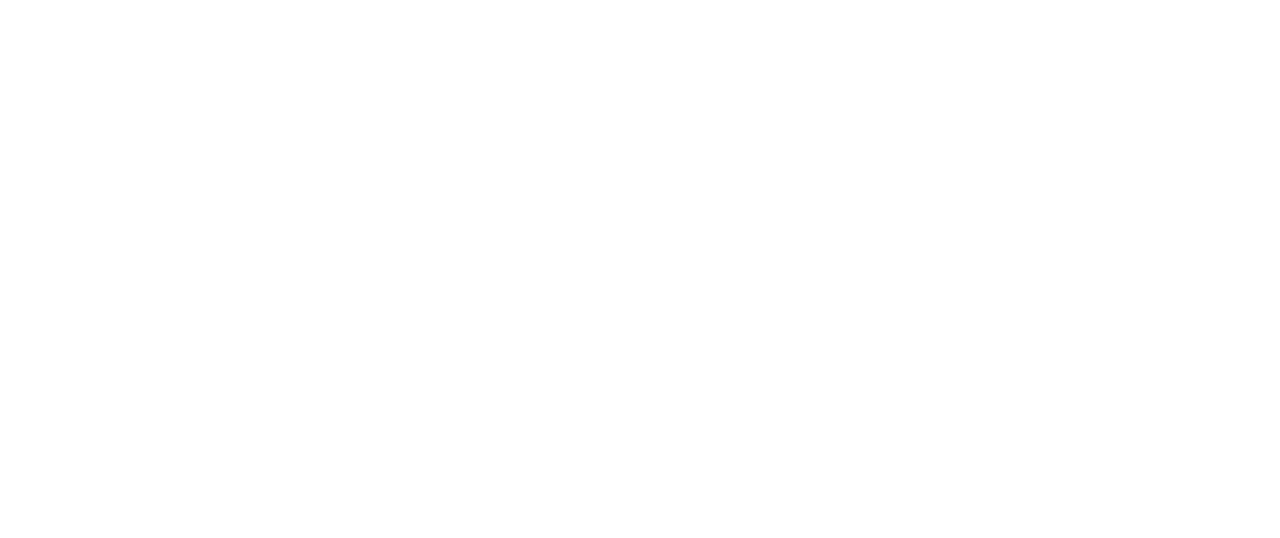
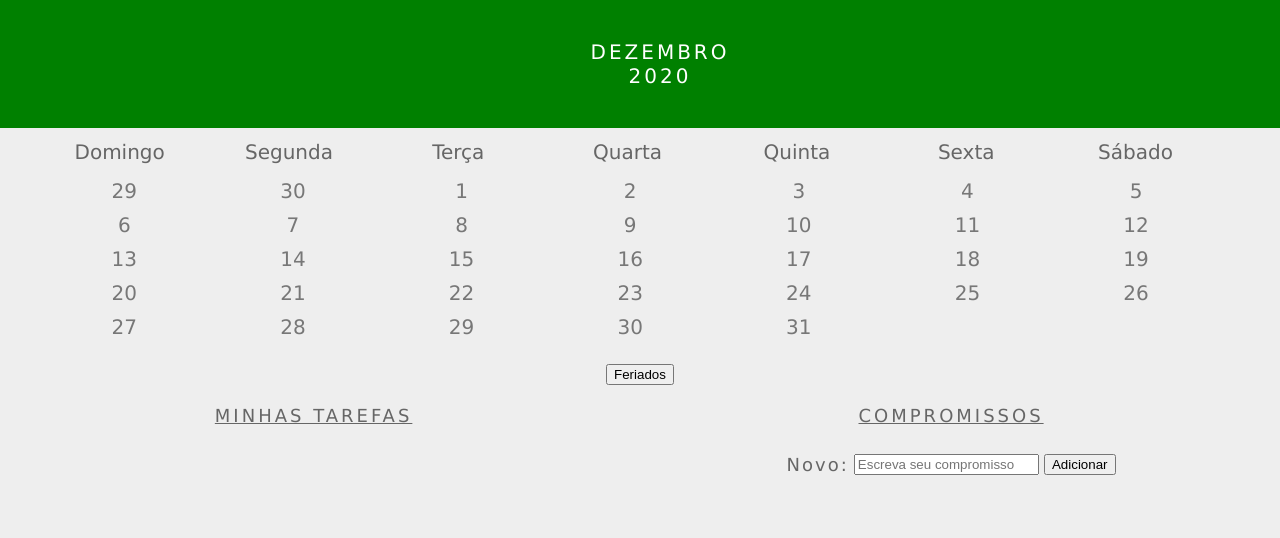
Before and after one commit to GabrielDevTrybe/Exercicios, a plain HTML site: page index.html in a window 1280 px wide. Drawn offline with Linux system fonts and the light colour scheme.

Commit message:
exercicios feitos até o 3

```diff
--- a/index.html
+++ b/index.html
@@ -1,12 +1,47 @@
 <!DOCTYPE html>
-<html lang="en">
-<head>
-  <meta charset="UTF-8">
-  <meta http-equiv="X-UA-Compatible" content="IE=edge">
-  <meta name="viewport" content="width=device-width, initial-scale=1.0">
-  <title>Document</title>
-</head>
-<body>
+<html>
+  <head>
+    <link rel="stylesheet" href="style.css">
+    <meta charset="UTF-8" />
+    <meta name="viewport" content="width=device-width" />
+    <title>Calendar</title>
+  </head>
+  <body>
+    <header class="month-container">
+      <ul>
+        <li id="month">Dezembro</li>
+        <li id="year">2020</li>
+      </ul>
+    </header>
+    <div class="week-days-container">
+      <ul class="week-days">
+      </ul>
+    </div>
+    <div class="days-container">
+      <ul id="days">
+      </ul>
+    </div>
+    <div class="buttons-container">
+    </div>
+    <section class="tasks-container">
+      <div class="my-tasks">
+        <h3>MINHAS TAREFAS</h3>
+      </div>
+      <div class="input-container">
+        <h3>COMPROMISSOS</h3>
+        <label for="task-input">Novo:</label>
+        <input type="text"
+          id="task-input"
+          placeholder="Escreva seu compromisso"
+        >
+        <button id="btn-add">Adicionar</button>
 
-</body>
+      </div>
+      <div class="task-list-container">
+        <ul class="task-list" id="days">
+        </ul>
+      </div>
+    </section>
+    <script src="script.js"></script>
+  </body>
 </html>
--- /dev/null
+++ b/script.js
@@ -0,0 +1,156 @@
+function createDaysOfTheWeek() {
+  const weekDays = ['Domingo', 'Segunda', 'Terça', 'Quarta', 'Quinta', 'Sexta', 'Sábado']
+  const weekDaysList = document.querySelector('.week-days');
+
+  for (let index = 0; index < weekDays.length; index += 1) {
+    const days = weekDays[index];
+    const dayListItem = document.createElement('li');
+    dayListItem.innerHTML = days;
+
+    weekDaysList.appendChild(dayListItem);
+  };
+};
+
+createDaysOfTheWeek();
+
+// Escreva seu código abaixo.
+let decemberDaysList = [
+  29,
+  30,
+  1,
+  2,
+  3,
+  4,
+  5,
+  6,
+  7,
+  8,
+  9,
+  10,
+  11,
+  12,
+  13,
+  14,
+  15,
+  16,
+  17,
+  18,
+  19,
+  20,
+  21,
+  22,
+  23,
+  24,
+  25,
+  26,
+  27,
+  28,
+  29,
+  30,
+  31];
+
+
+function diasDoMes() {
+  //primeiro passo, pegar <ul> com quarySelector, onde vai ficar minha lista
+  let pegandoIdDays = document.querySelector('#days');
+
+  //segundo passo, percorrei o array (decemberDaysList) com for
+  for (let index = 0; index < decemberDaysList.length; index += 1) {
+    //terceiro passo, adicionar a posição do array[index] numa variavel
+    let minhaPosicaoIndex = decemberDaysList[index];
+    //quarto passo, criar o elemento li dentro de uma variavel
+    let elementoLi = document.createElement('li');
+    //quinto passo, na mesma variavel que criei o elemento li, adiciona num innerHTML = a variavel anterior (que significa que minha li recebe a posição [index])
+    elementoLi.innerHTML = minhaPosicaoIndex
+    //DEPOIS PRECISO CRIAR CONDICIONAIS PARA OS DIAS
+    //sexto passo, após criar as as condicionais, dou a classe pra elas, e um appendChild na ul, pegando o elemento li
+    if (minhaPosicaoIndex === 24 || minhaPosicaoIndex === 31) {
+      //setimo passo criar uma classe day e holiday para esses dias
+      elementoLi.className = 'day holiday'
+      //oitavo passo adicionar o elementoLi na minha <ul> que esta na variavel pegandoIdDays
+      pegandoIdDays.appendChild(elementoLi)
+
+    } else if (minhaPosicaoIndex === 4 || minhaPosicaoIndex === 11 || minhaPosicaoIndex === 18) {
+      elementoLi.className = 'day friday'
+      pegandoIdDays.appendChild(elementoLi)
+
+    } else if (minhaPosicaoIndex === 25) {
+      elementoLi.className = 'day holiday friday'
+      pegandoIdDays.appendChild(elementoLi)
+
+    } else {
+      elementoLi.className = 'day'
+      pegandoIdDays.appendChild(elementoLi)
+    }
+
+
+
+
+  }
+
+}
+
+// chamar a função no final
+diasDoMes();
+
+
+
+// 🚀 Exercício 2:
+// Implemente uma função que crie dinamicamente um botão com o nome "Feriados".
+// Sua função deve receber um parâmetro com a string 'Feriados'
+// Adicione a este botão a ID "btn-holiday"
+// Adicione este botão como filho/filha da tag <div> com classe "buttons-container"
+
+
+function butonn(Feriados) {
+  // primeiro passo pegar a div container onde vou criar meu botao
+  let pegaButtonContainer = document.querySelector('.buttons-container');
+  // segundo passo criar o botao
+  let criaButton = document.createElement('button');
+  // terceiro passo adicionar uma ID
+  criaButton.id = 'btn-holiday';
+  // quarto passo colocar no HTML
+  criaButton.innerHTML = Feriados
+  // quinto passo colocar o botao dentro da div .buttons-container
+  pegaButtonContainer.appendChild(criaButton)
+
+}
+
+butonn('Feriados')
+
+//////////////////////////////////////////////////////////
+
+// 🚀 Exercício 3:
+// Implemente uma função que muda a cor de fundo dos dias que possuem a classe "holiday".
+// Adicione ao botão "Feriados" um evento de "click" que altere a cor de fundo dos dias que possuem a classe "holiday"
+// 👀 É interessante que esse botão possua também a lógica inversa. Ao ser clicado novamente, ele retorna à configuração inicial com a cor "rgb(238,238,238)".
+
+
+function mudaCorHoliday() {
+  // pega o botao pela ID
+  let pegaBotaoHoliday = document.querySelector('#btn-holiday');
+  // pega todas as classes com querySelectorAll
+  let pegaTodasClassesHoliday = document.querySelectorAll('.holiday');
+  // armazena o backgroundColor numa variavel
+  let backgroundColor = 'rgb(238,238,238)';
+  // armazena nova cor numa variavel
+  let novaCor = 'white';
+  // cria o event listener de click na variavel pegaBotaoHoliday
+  pegaBotaoHoliday.addEventListener('click', function () {
+    // cria um for pra percorrer as classes
+    for (let index = 0; index < pegaTodasClassesHoliday.length; index += 1) {
+      // se a minha classe na posição index tiver a mesma cor que a nova cor
+      if (pegaTodasClassesHoliday[index].style.backgroundColor === novaCor) {
+        //entao executa esse codigo dizendo que a posição index recebe minha variabel backgroundColor que eu armazenei
+        pegaTodasClassesHoliday[index].style.backgroundColor === backgroundColor
+
+      } else {
+        // se nao pega minha posição index e define a cor branca que armazenei na variavel novaCor
+        pegaTodasClassesHoliday[index].style.backgroundColor = novaCor
+      }
+
+    }
+  });
+}
+
+mudaCorHoliday()
--- /dev/null
+++ b/style.css
@@ -0,0 +1,155 @@
+
+* {
+  margin: 0;
+}
+
+body {
+  font-family: Verdana, Geneva, Tahoma, sans-serif;
+  background-color: #eee;
+}
+
+button {
+  margin: 20px;
+}
+
+#btn-add {
+  margin: 0;
+}
+
+.buttons-container {
+  background-color: #eee;
+  display: inline-block;
+  text-align: center;
+  width: 100%;
+}
+
+#days {
+  margin: 0;
+}
+
+#days li {
+  color: #777;
+  display: inline-block;
+  font-size:20px;
+  margin: 5px 0;
+  text-align: center;
+  vertical-align: middle;
+  width: 13.6%;
+}
+
+.input-container {
+  width: 49%;
+  height: 100px;
+  display: inline-block;
+}
+
+input {
+  margin-top: 8px;
+}
+
+label {
+  color: #666;
+  font-size: 18px;
+  font-weight: 500;
+  letter-spacing: 2px;
+  vertical-align: middle;
+}
+
+.month-container {
+  background: green;
+  padding: 40px 25px;
+  text-align: center;
+}
+
+.month-container ul li {
+  color:white;
+  font-size: 20px;
+  letter-spacing: 3px;
+  list-style-type: none;
+  text-transform: uppercase;
+}
+
+.my-tasks {
+  clear: both;
+  float: left;
+  height: 100px;
+  vertical-align: middle;
+  width: 49%;
+}
+
+.my-tasks div {
+  border: 1px solid black;
+  border-radius: 100%;
+  box-shadow: 0 4px 8px 0 rgba(0, 0, 0, 0.2), 0 6px 20px 0 rgba(0, 0, 0, 0.19);
+  display: inline-block;
+  height: 35px;
+  margin-left: 10px;
+  vertical-align: middle;
+  width: 35px;
+}
+
+.my-tasks div:hover {
+  height: 45px;
+  width: 45px;
+}
+
+.my-tasks span {
+  color: #666;
+  font-size: 18px;
+  font-weight: 500;
+  letter-spacing: 3px;
+  padding-bottom: 10px;
+  vertical-align: middle;
+}
+
+.tasks-container {
+  height: 130px;
+  justify-content: center;
+  text-align: center;
+  width: 100%;
+}
+
+.tasks-container h3 {
+  color: #666;
+  font-size: 18px;
+  font-weight: 500;
+  margin-bottom: 20px;
+  text-decoration: underline;
+  letter-spacing: 3px;
+}
+
+.task-list {
+  margin-top: 20px;
+}
+
+.task-list-container {
+  display: inline-block;
+}
+
+.task-list-container ul {
+  list-style-type: none;
+  padding: 0;
+  color: #666;
+  font-size: 18px;
+  font-weight: 500;
+  letter-spacing: 2px;
+  vertical-align: middle;
+}
+
+.week-days-container {
+  margin-left: 35px;
+}
+
+.week-days li {
+  color: #666;
+  display: inline-block;
+  text-align: center;
+  vertical-align: middle;
+  width: 13.6%;
+}
+
+.week-days {
+  font-size: 20px;
+  margin: 0px;
+  padding: 10px 0;
+}
```
